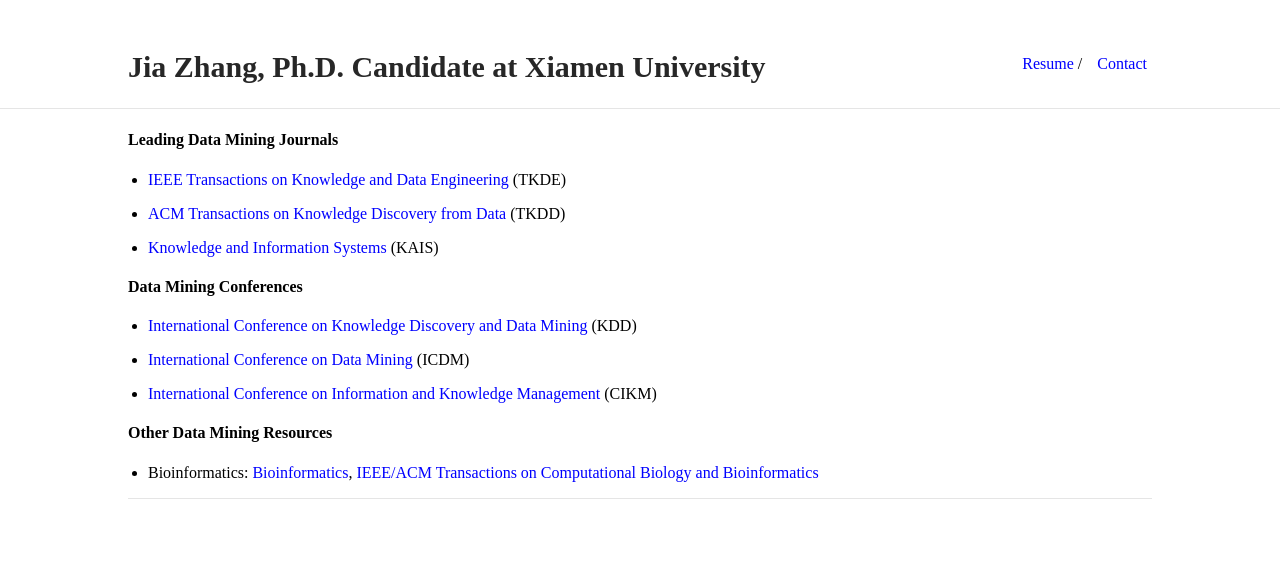
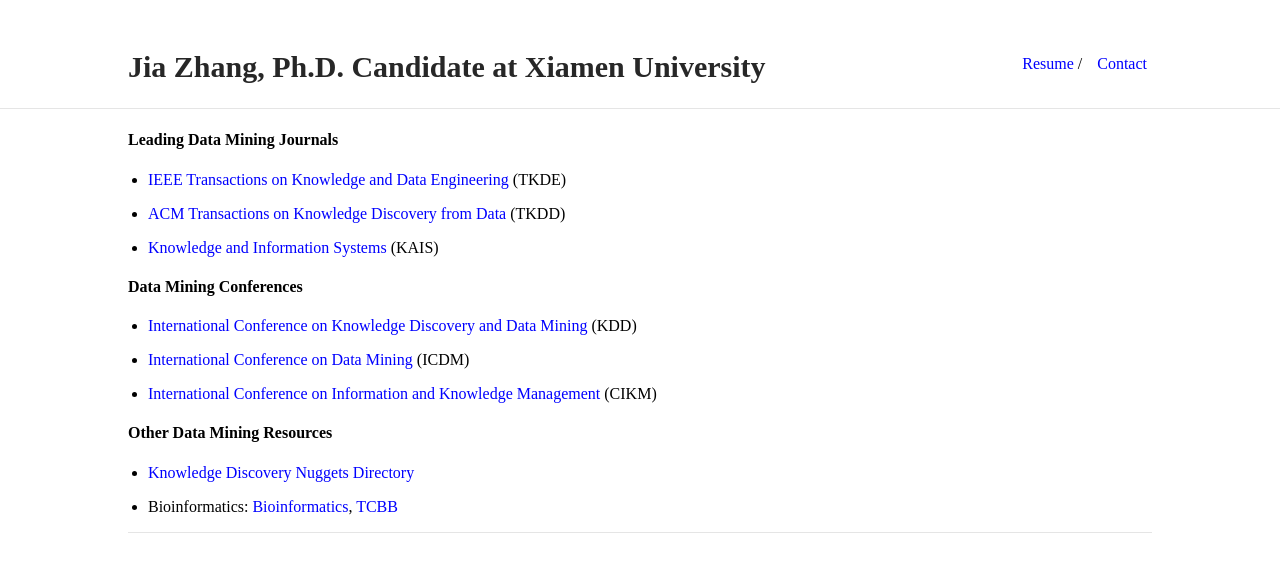
Before and after one commit to jiazhang-ml/jiazhang-ml.github.io, a Jekyll site: the page built from links-dm.md, in a window 1280 px wide, cut to the strip 0-876 px from the top of the page. Shown: the top 572 px of the strip. Built offline with Jekyll 4.4.1, drawn with Linux system fonts in a browser that asks for light colours.

Commit message:
Update links-dm.md

```diff
--- a/links-dm.md
+++ b/links-dm.md
@@ -20,4 +20,6 @@ is_contact: true
 
 #### Other Data Mining Resources
 
-* Bioinformatics: [Bioinformatics](https://dblp.uni-trier.de/db/journals/bioinformatics/), [IEEE/ACM Transactions on Computational Biology and Bioinformatics](https://dblp.uni-trier.de/db/journals/tcbb/)
+* [Knowledge Discovery Nuggets Directory](https://www.kdnuggets.com/)
+
+* Bioinformatics: [Bioinformatics](https://dblp.uni-trier.de/db/journals/bioinformatics/), [TCBB](https://dblp.uni-trier.de/db/journals/tcbb/)
```
